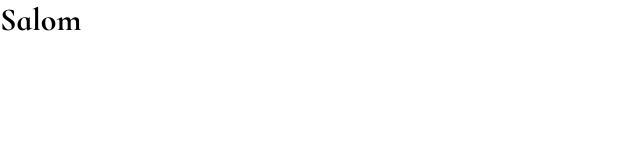
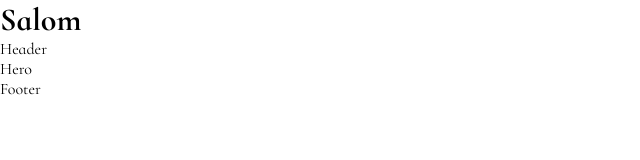
Before and after one commit to iqboljon-0203/Team-project, a plain HTML site: page index.html in a window 1280 px wide. Shown: the whole page, without its empty margins (0-640 px from the left). Drawn offline with Linux system fonts and the light colour scheme.

Commit message:
Added new code to generic.css

```diff
--- a/css/generic.css
+++ b/css/generic.css
@@ -16,4 +16,5 @@
 }
 body{
     font-family: 'Cormorant Infant', 'Josefin Sans', serif;
+    /* font-family: 'Josefin Sans', sans-serif; */
 }
--- a/index.html
+++ b/index.html
@@ -9,5 +9,8 @@
 </head>
 <body>
     <h1>Salom</h1>
+    <p>Header</p>
+    <p>Hero</p>
+    <footer>Footer</footer>
 </body>
 </html>
```
